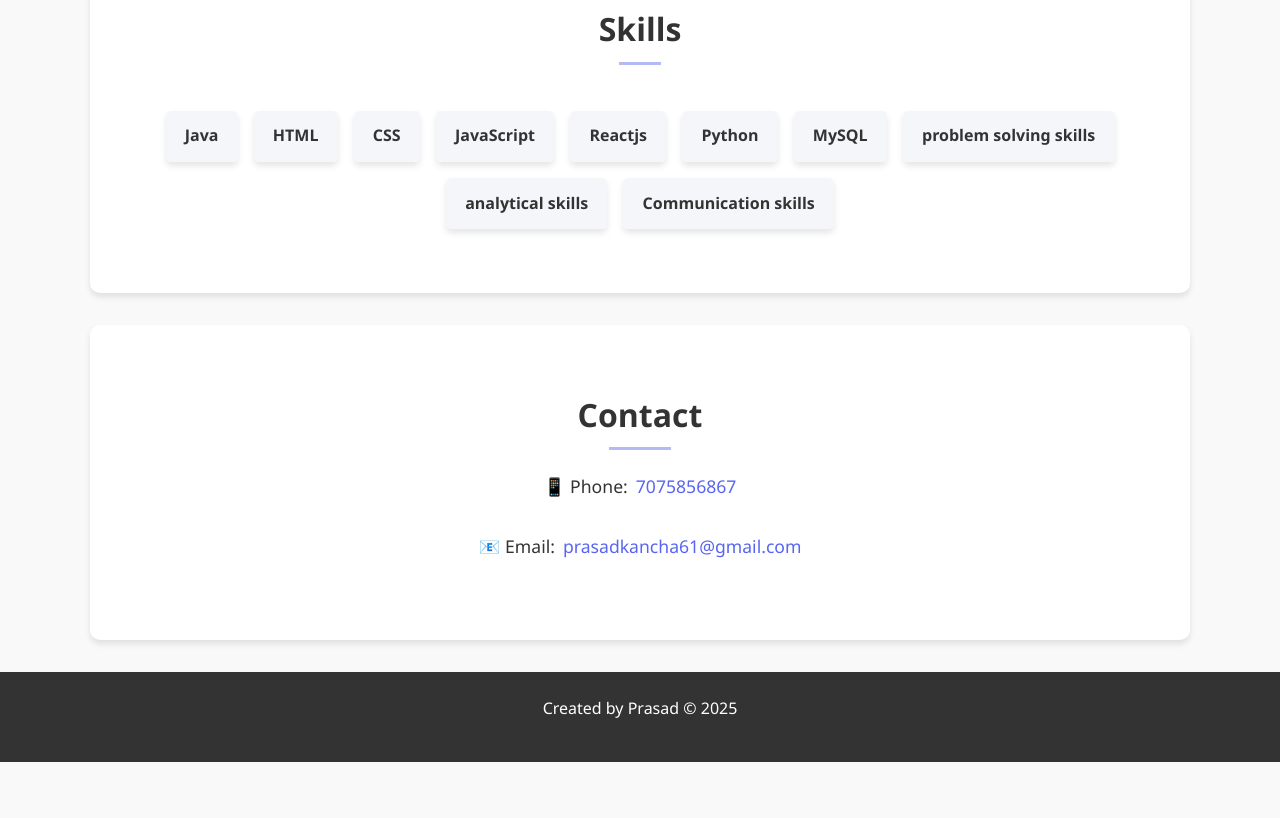
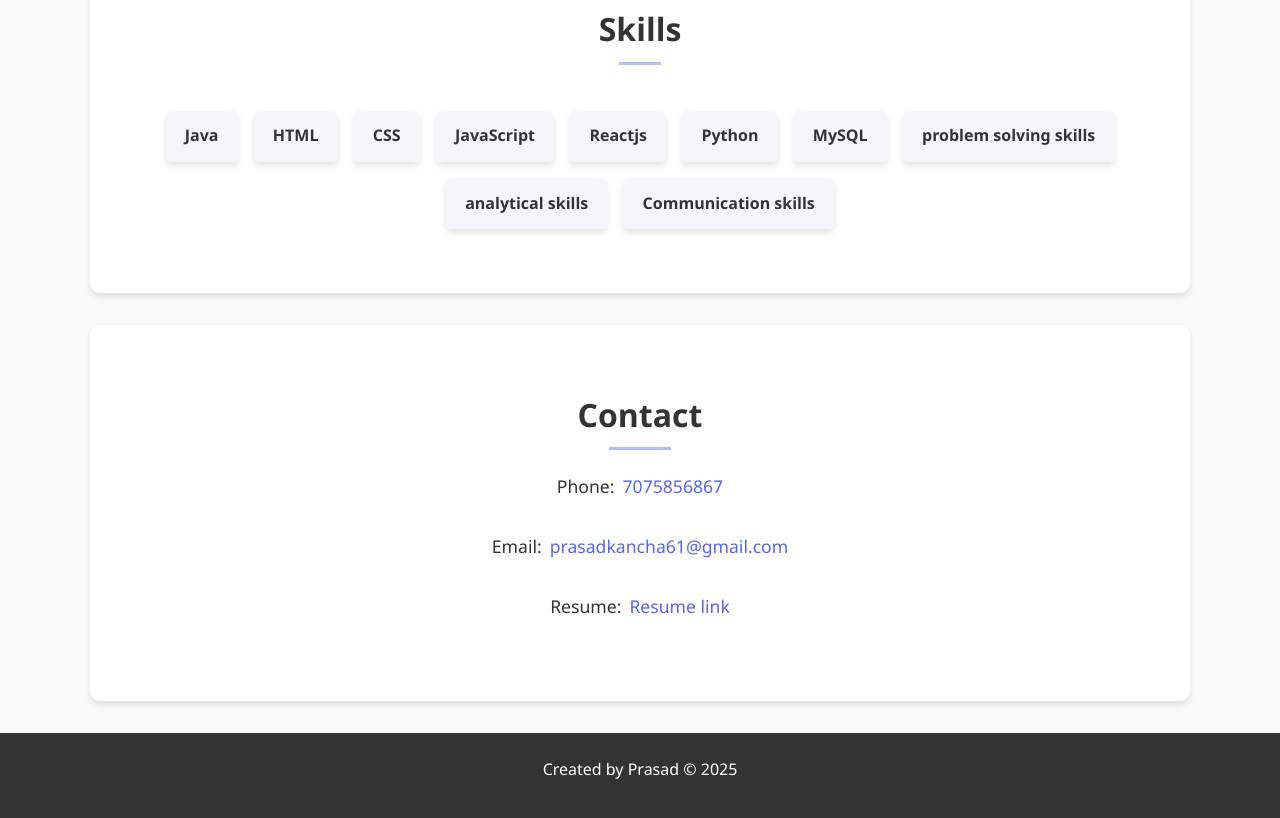
Before and after one commit to Prasadkancha/portfolio, a plain HTML site: page index.html in a window 1280 px wide. Shown: the part 1984-2802 px from the top of the page. Before the commit the page ends 2746 px from the top, so only its background shows below. Drawn offline with Linux system fonts and the light colour scheme.

Commit message:
Update contact section with resume link
Added a resume link to the contact section.

```diff
--- a/index.html
+++ b/index.html
@@ -77,8 +77,9 @@
     <section id="contact" class="fade-in">
         <h2>Contact</h2>
         <div class="contact-info">
-            <p>📱 Phone: <a href="tel:7075856867">7075856867</a></p>
-            <p>📧 Email: <a href="mailto:prasadkancha61@gmail.com">prasadkancha61@gmail.com</a></p>
+            <p> Phone: <a href="tel:7075856867">7075856867</a></p>
+            <p> Email: <a href="mailto:prasadkancha61@gmail.com">prasadkancha61@gmail.com</a></p>
+            <p> Resume:<a href="https://drive.google.com/file/d/17UQ96FHkA3F4Vlq6afTvPvbLamv2m13L/view?usp=sharing">Resume link </a></p>
         </div>
     </section>
 
```
